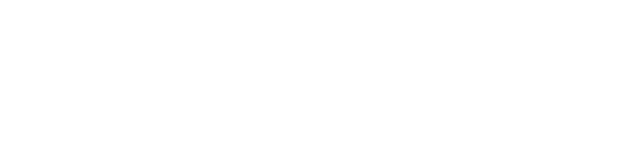
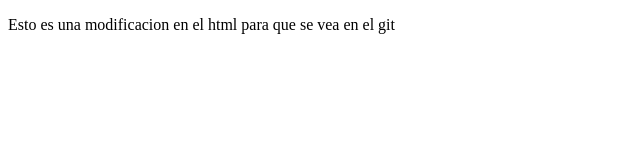
Before and after one commit to VacuumCoyote43/actividad-git, a plain HTML site: page index.html in a window 1280 px wide. Shown: the whole page, without its empty margins (0-640 px from the left). Drawn offline with Linux system fonts and the light colour scheme.

Commit message:
Modificando HTML

```diff
--- a/index.html
+++ b/index.html
@@ -5,6 +5,6 @@
     <title>Pimer página</title>
   </head>
   <body>
-
+      <p>Esto es una modificacion en el html para que se vea en el git</p>
   </body>
 </html>
```
